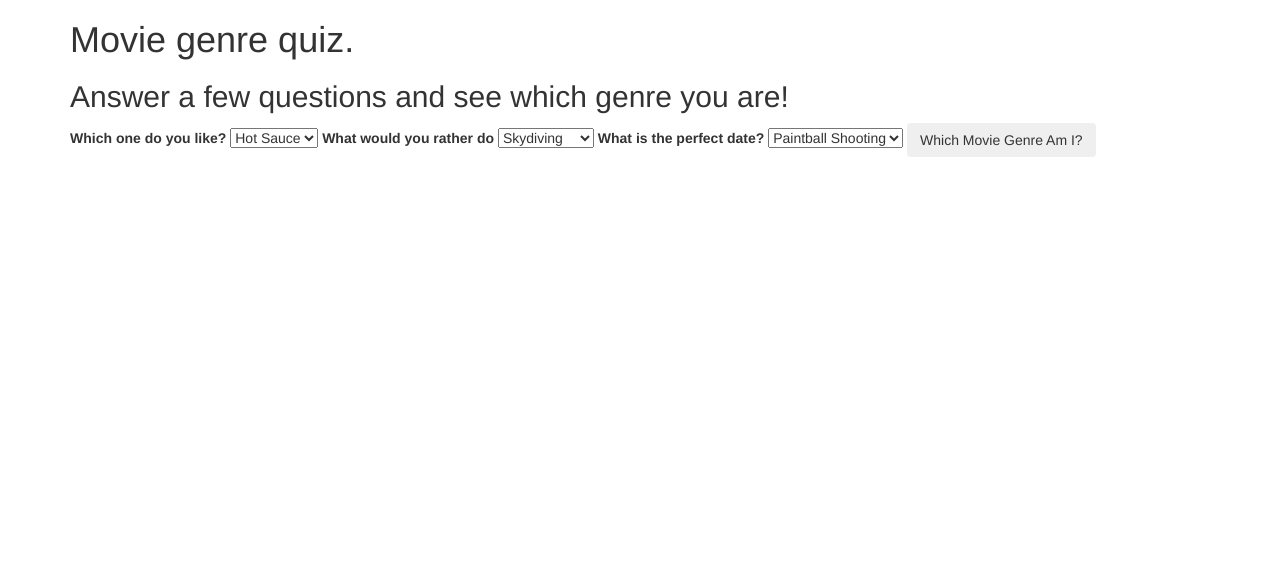
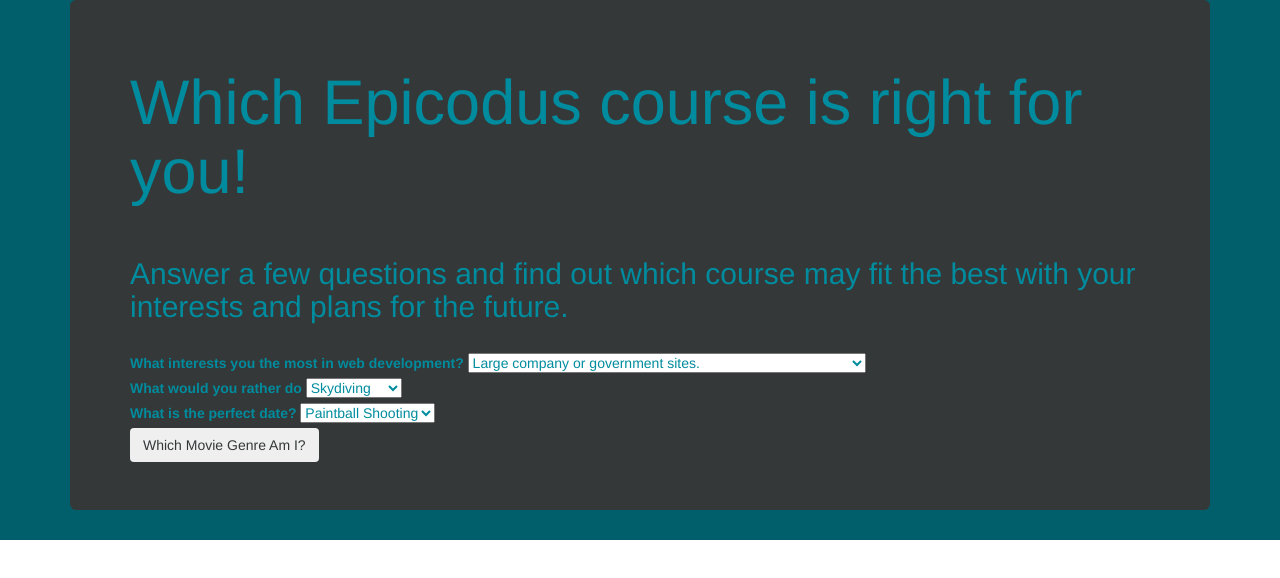
Before and after one commit to Erikzaksf/track, a plain HTML site: page index.html in a window 1280 px wide. Drawn offline with Linux system fonts and the light colour scheme.

Commit message:
replace some text from old project and begin adding more questions

```diff
--- a/css/styles.css
+++ b/css/styles.css
@@ -12,3 +12,16 @@
  .romance {
    display: none;
  }
+
+.jumbotron {
+  color: #008c9e;
+background-color: #343838;
+}
+
+.btn{
+  color: #343838;
+}
+
+.page {
+  background-color: #005f6b;
+}
--- a/index.html
+++ b/index.html
@@ -6,37 +6,41 @@
     <script src="js/jquery-3.2.1.js"></script>
     <script src="js/scripts.js"></script>
     <meta charset="utf-8">
-    <title>Movie Genre</title>
+    <title>Coding Tracks</title>
   </head>
   <body>
+    <div class="page">
       <div class="container">
-      <h1>Movie genre quiz.</h1>
-      <h2>Answer a few questions and see which genre you are!</h2>
-      <form id="movie">
-        <label for="fave">Which one do you like?</label>
+        <div class="jumbotron">
+          <h1>Which Epicodus course is right for you!</h1>
+          <br>
+          <h2>Answer a few questions and find out which course may fit the best with your interests and plans for the future.</h2>
+          <br>
+          <form id="track">
+            <label for="fave">What interests you the most in web development?</label>
             <select id="fave">
-          <option id="sauce" value="1">Hot Sauce</option>
-          <option id="chocolate" value="20">Chocolate</option>
-          <option id="Beer" value="10">Beer</option>
+              <option id="sauce" value="1">Large company or government sites.</option>
+              <option id="chocolate" value="10">Smaller companies with interactive sites involving user input.</option>
+              <option id="Beer" value="20">Beer</option>
             </select>
-
+            <br>
             <label for="choice">What would you rather do</label>
             <select id="choice">
               <option id="sky" value="1">Skydiving</option>
-          <option id="ser" value="20">Serenade</option>
-          <option id="prank" value="10">Pull a prank</option>
+              <option id="ser" value="10">Serenade</option>
+              <option id="prank" value="20">Pull a prank</option>
             </select>
-
+            <br>
             <label for="date">What is the perfect date?</label>
             <select id="date">
               <option id="paint" value="1">Paintball Shooting</option>
-          <option id="dinner" value="20">Candlelit Dinner</option>
-          <option id="comedy" value="10">Standup Comedy</option>
+              <option id="dinner" value="10">Candlelit Dinner</option>
+              <option id="comedy" value="20">Standup Comedy</option>
             </select>
-
+            <br>
             <button type="submit" class="btn">Which Movie Genre Am I?</button>
           </form>
-
+        </div>
           <div class="mixed">
             <div class="jumbotron">
               <h1> You are a Romantic action comedy! </h1>
@@ -68,6 +72,7 @@
 
 
       </div>
+    </div>
+  </body>
 
-  </body>
 </html>
--- a/js/scripts.js
+++ b/js/scripts.js
@@ -1,6 +1,6 @@
 
 $(document).ready(function(event) {
-  $("form#movie").submit(function(event) {
+  $("form#track").submit(function(event) {
   event.preventDefault();
     var total = 0;
     total += parseInt($("select#fave").val());
```
Lines whose indentation alone changed are shown as unchanged.
